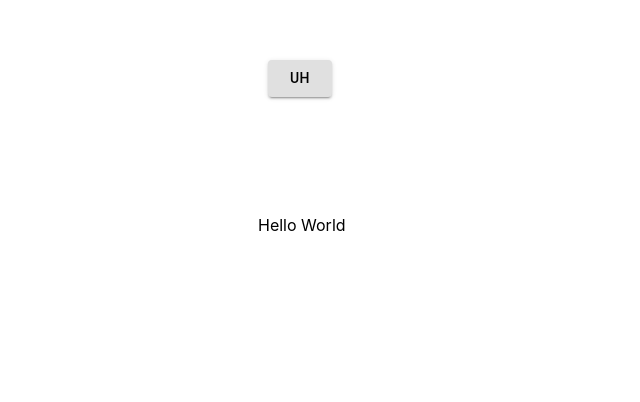
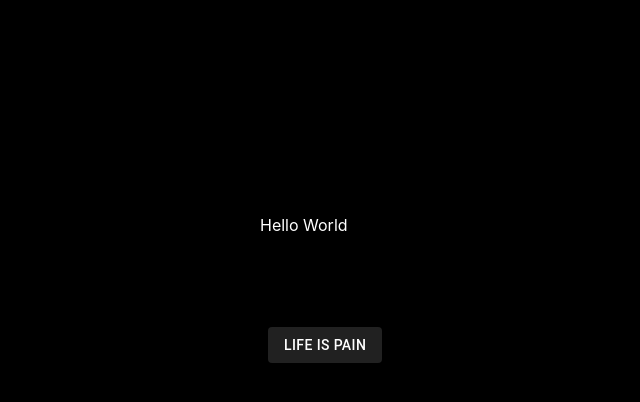
Before and after one commit to xDeja/my-app, a React (Create React App) app: page / in a window 1280 px wide. Shown: the part 170-572 px from the top of the page, without its empty margins (372-1012 px from the left). Built offline with nearby package versions, Linux system fonts and the light colour scheme.

Commit message:
Changed the colors of the background and the button(s)

```diff
--- a/package.json
+++ b/package.json
@@ -11,6 +11,7 @@
     "react": "^17.0.1",
     "react-dom": "^17.0.1",
     "react-scripts": "4.0.3",
+    "react-toggle": "^4.1.2",
     "web-vitals": "^1.0.1"
   },
   "scripts": {
--- a/src/App/App.css
+++ b/src/App/App.css
@@ -14,14 +14,15 @@
 }
 
 .App-header {
-  background-color: #282c34;
+  background-color: white;
   min-height: 100vh;
   display: flex;
   flex-direction: column;
   align-items: center;
   justify-content: center;
   font-size: calc(10px + 2vmin);
-  color: white;
+  color: black;
+
 }
 
 .App-link {
--- a/src/App/App.js
+++ b/src/App/App.js
@@ -1,41 +1,59 @@
 import "./App.css";
 import React, { useState } from "react";
 import { Button } from "@material-ui/core";
+import { createMuiTheme, ThemeProvider } from '@material-ui/core/styles';
+import {grey, purple, green, red} from '@material-ui/core/colors/';
 import useWindowSize from '../App/useWindowDimensions'
 
+function App() {
 
-
-
-function App() {
   const [width, height] = useWindowSize();
   const [name, setName] = useState("Hello World");
 
   const changeName = () => {
     setName("Hi, Alex!");
   };
+
+  const theme = createMuiTheme({
+    palette: {
+       primary: ({
+         main: grey[900]
+       }),
+       secondary: ({
+         main: red[700]
+       }),
+       error: ({
+         main: red[900]
+       }),
+    },
+  });
+
   return (
     <box>
       <div
         style={{
           position: "absolute",
           bottom: height / 2 - 5,
-          left: width / 2 - 10
+          left: width / 2 - 8,
+          color: "#ffffff",
         }}
       >
         {name}
       </div>
+      <ThemeProvider theme={theme}>
       <Button
         variant="contained"
+        color='primary'
         style={{
           position: "absolute",
-          color: "#000",
-          bottom: height / 1.5,
-          left: width / 2
+          bottom: height/3,
+          left: width/2,
         }}
         onClick={changeName}
       >
-        uh
+        Life is pain
       </Button>
+      </ThemeProvider>
     </box>
   );
 }
--- a/src/index.css
+++ b/src/index.css
@@ -5,6 +5,7 @@ body {
     sans-serif;
   -webkit-font-smoothing: antialiased;
   -moz-osx-font-smoothing: grayscale;
+  background-color: black;
 }
 
 code {
```
Also changed, not shown: 2 other files (tests, documents, lock files or other folders).
